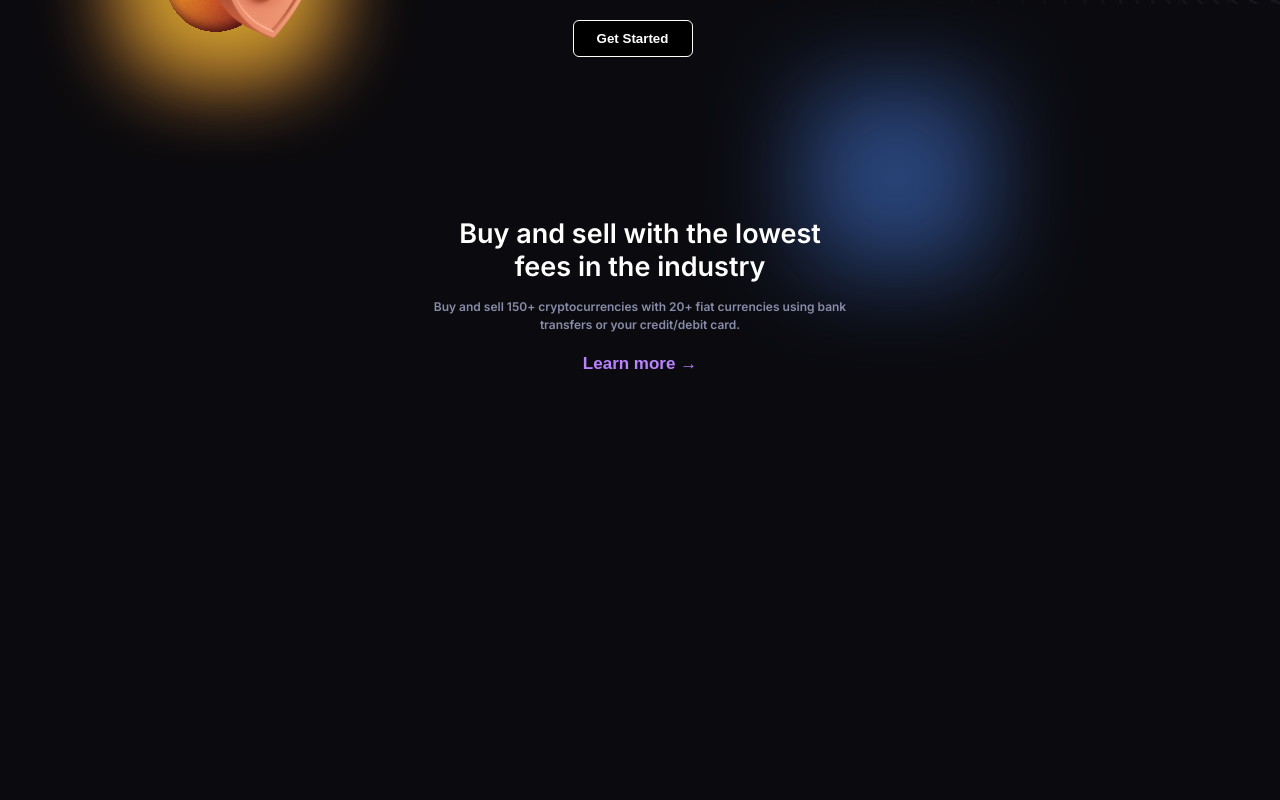
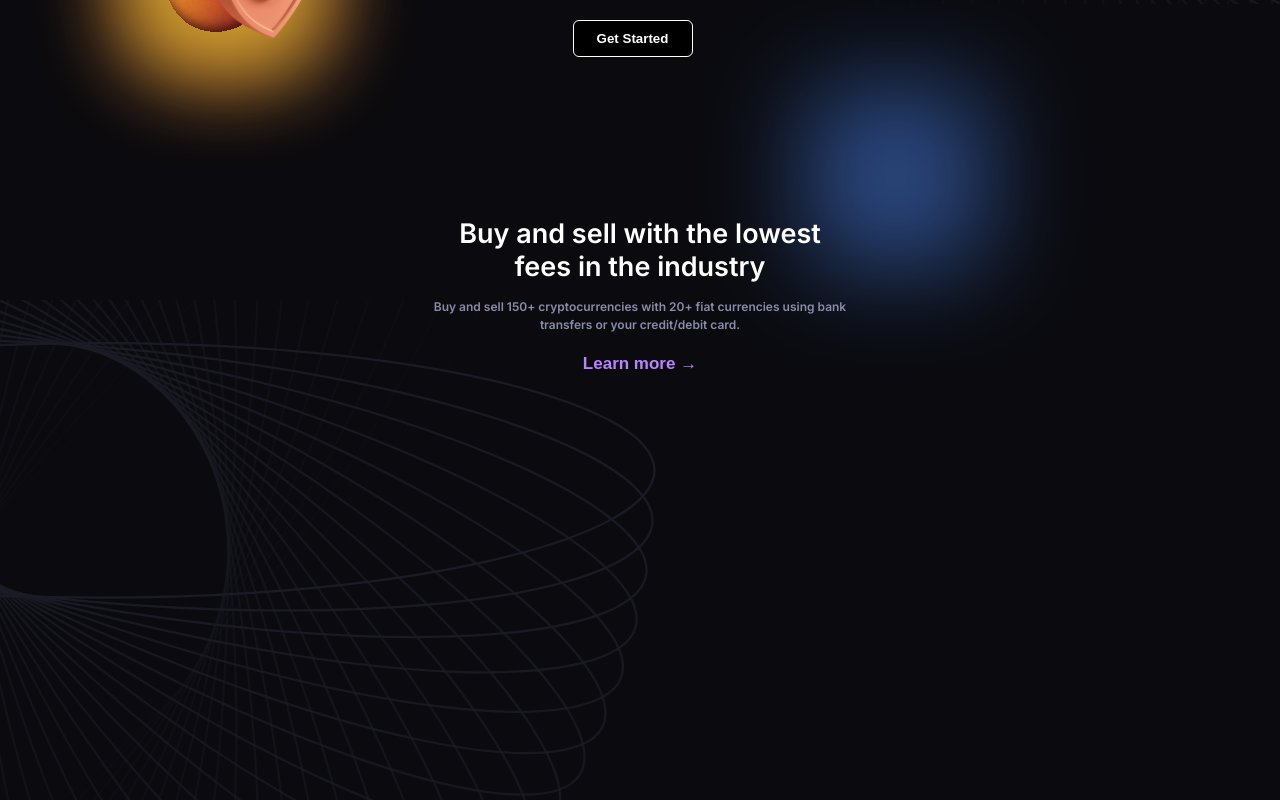
Before and after one commit to Lippi99/crypto, a Next.js app: page / in a window 1280 px wide. Shown: the part 1449-2249 px from the top of the page. Before the commit the page ends 1983 px from the top, so only its background shows below. Built offline with nearby package versions, Linux system fonts and the light colour scheme; no server answers.

Commit message:
added image

```diff
--- a/src/pages/index.tsx
+++ b/src/pages/index.tsx
@@ -321,6 +321,24 @@ const Home = () => {
           <Box
             css={{
               position: "absolute",
+              left: 0,
+              top: "40%",
+              zIndex: -999,
+              transform: "rotate(180deg)",
+            }}
+          >
+            <NextImage
+              src="/swirl.svg"
+              objectFit="cover"
+              width={670}
+              height={500}
+              quality={100}
+              alt="background"
+            />
+          </Box>
+          <Box
+            css={{
+              position: "absolute",
               right: "30%",
               top: "10%",
               zIndex: -999,
```
